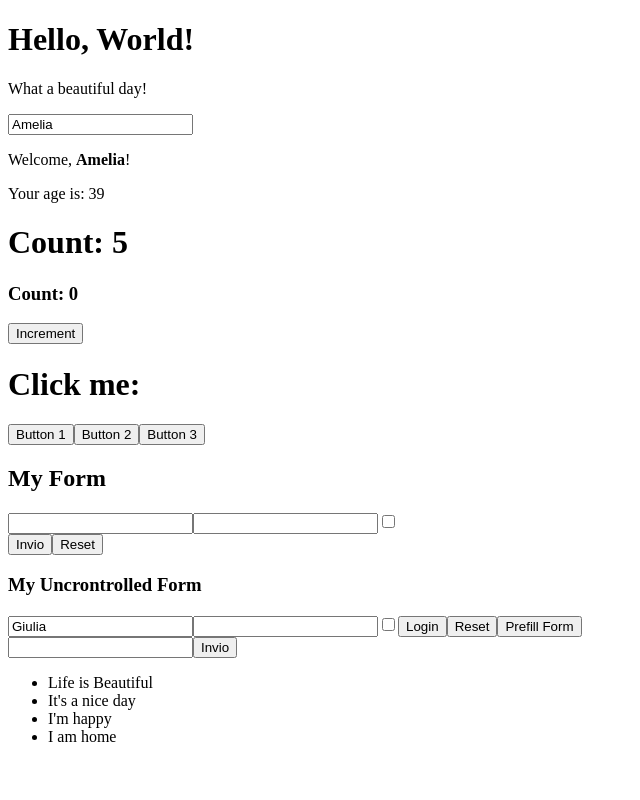
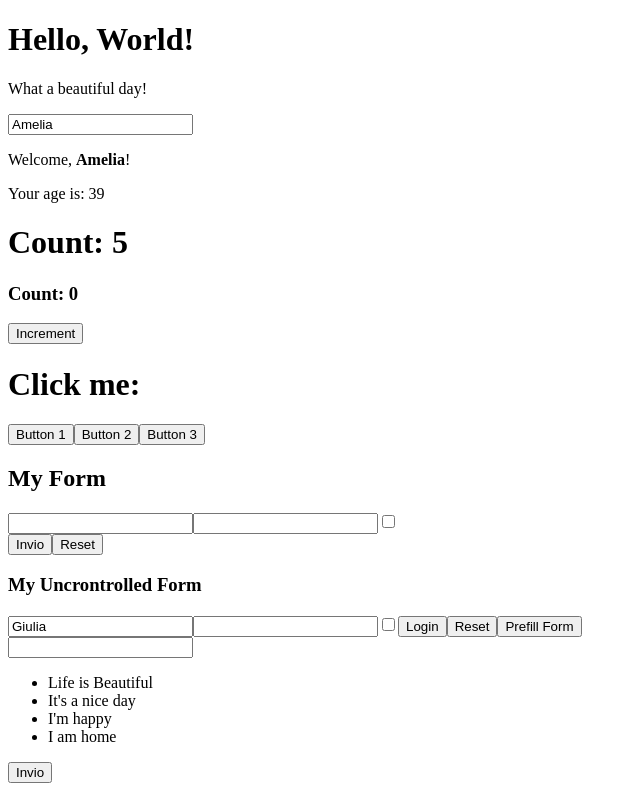
Before and after one commit to ameted83/React-exercises, a React (Create React App) app: page / in a window 1280 px wide. Shown: the whole page, without its empty margins (0-640 px from the left). Built offline with nearby package versions, Linux system fonts and the light colour scheme.

Commit message:
lists-03

```diff
--- a/src/App.js
+++ b/src/App.js
@@ -19,14 +19,7 @@ export class App extends React.Component {
         <ClickTracker />
         <Login />
         <UncontrolLogin />
-        <TodoList
-          names={[
-            "Life is Beautiful",
-            "It's a nice day",
-            "I'm happy",
-            "I am home",
-          ]}
-        />
+        <TodoList />
       </div>
     );
   }
--- a/src/TodoList.js
+++ b/src/TodoList.js
@@ -2,34 +2,33 @@ import React from "react";
 
 export class TodoList extends React.Component {
   state = {
-    newNames: [...this.props.names],
+    strings: ["Life is Beautiful", "It's a nice day", "I'm happy", "I am home"],
   };
 
   handleAddTodo = (event) => {
     event.preventDefault();
     const inputElement = event.target.elements.todo;
     const newEl = inputElement.value;
-    inputElement.value = "";
+
     this.setState((state) => {
       return {
-        newNames: [...state.newNames, newEl],
+        strings: [...state.strings, newEl],
       };
     });
   };
+
   render() {
     return (
       <>
-        <div>
-          <form onSubmit={this.handleAddTodo}>
-            <input name="todo"></input>
-            <button type="submit">Invio</button>
-          </form>
+        <form onSubmit={this.handleAddTodo}>
+          <input name="todo"></input>
           <ul>
-            {this.state.newNames.map((name) => (
-              <li>{name}</li>
+            {this.state.strings.map((string) => (
+              <li>{string}</li>
             ))}
           </ul>
-        </div>
+          <button type="submit">Invio</button>
+        </form>
       </>
     );
   }
```
